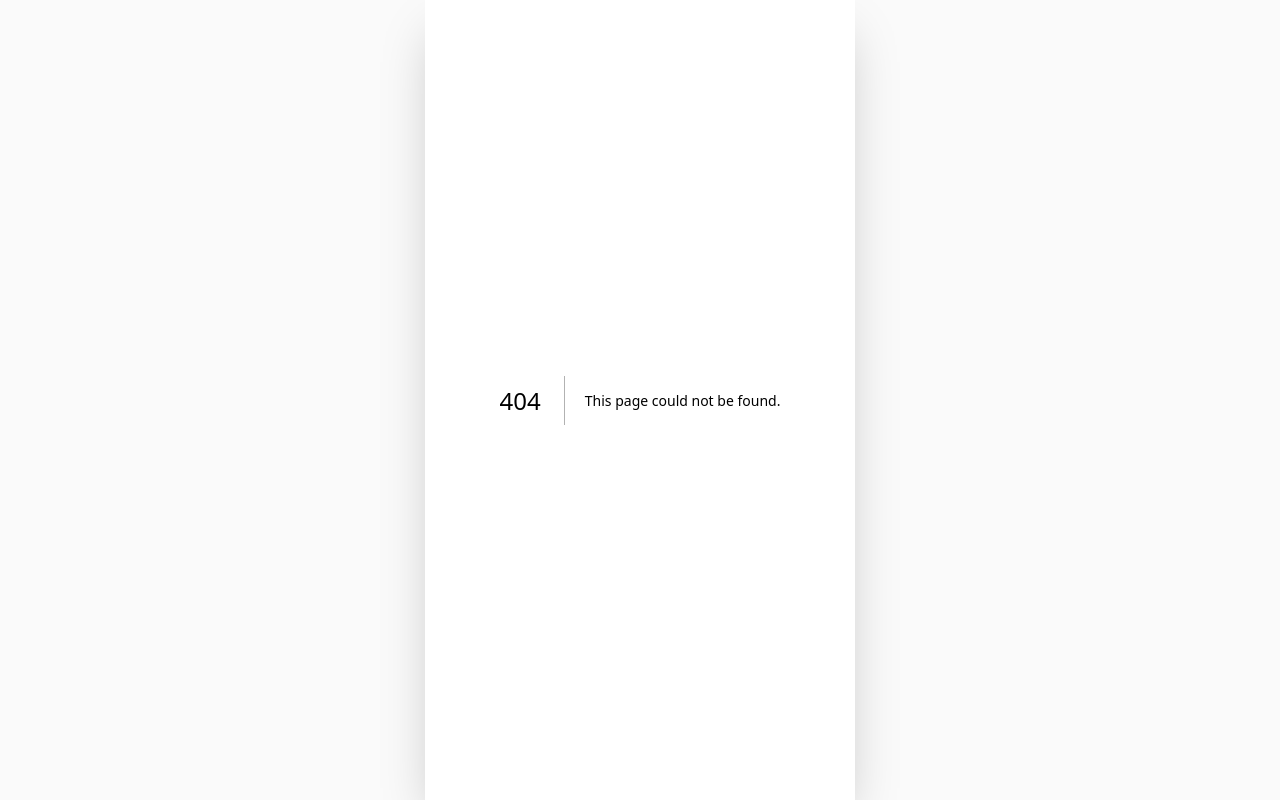
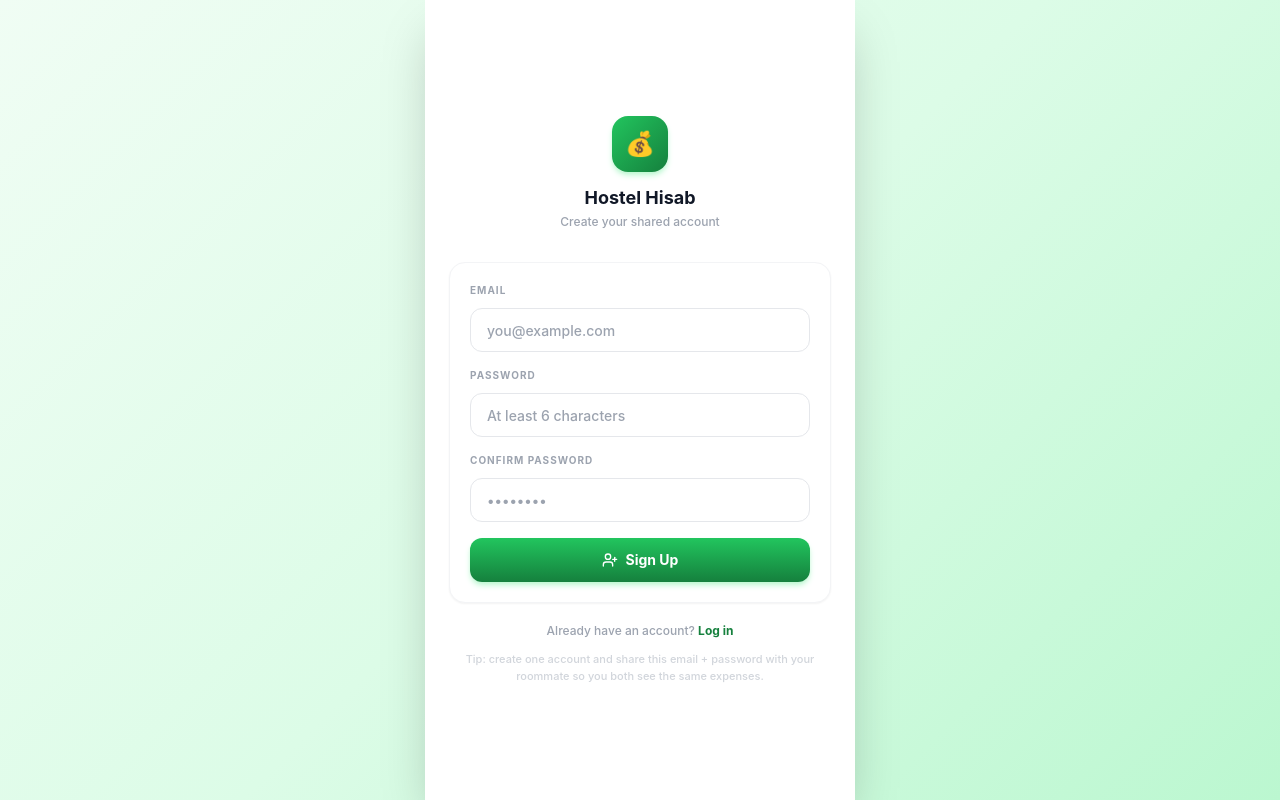
Before and after one commit to junaidshapal/Expense-Management, a Next.js app: page /signup in a window 1280 px wide. Before the commit this address had no page. Built offline with nearby package versions, Linux system fonts and the light colour scheme.

Commit message:
Add login/signup pages and logout button

```diff
--- /dev/null
+++ b/app/login/page.tsx
@@ -0,0 +1,100 @@
+"use client";
+
+import { useState } from "react";
+import { useRouter } from "next/navigation";
+import Link from "next/link";
+import { createClient } from "@/lib/supabase/client";
+import { LogIn, AlertCircle } from "lucide-react";
+
+const inputClass =
+  "w-full h-11 px-4 rounded-xl border border-gray-200 text-sm outline-none bg-white focus:border-green-400 focus:ring-2 focus:ring-green-100 transition-all font-medium";
+const labelClass = "block text-[10px] font-bold text-gray-400 uppercase tracking-widest mb-1.5";
+
+export default function LoginPage() {
+  const router = useRouter();
+  const [email, setEmail] = useState("");
+  const [password, setPassword] = useState("");
+  const [error, setError] = useState("");
+  const [loading, setLoading] = useState(false);
+
+  async function handleSubmit(e: React.FormEvent) {
+    e.preventDefault();
+    setError("");
+    setLoading(true);
+
+    const supabase = createClient();
+    const { error } = await supabase.auth.signInWithPassword({ email, password });
+
+    setLoading(false);
+    if (error) {
+      setError(error.message);
+      return;
+    }
+    router.push("/");
+    router.refresh();
+  }
+
+  return (
+    <div className="flex flex-col min-h-screen items-center justify-center px-6 py-10">
+      <div className="w-full max-w-sm">
+        <div className="flex flex-col items-center mb-8">
+          <div className="w-14 h-14 rounded-2xl bg-gradient-to-br from-green-500 to-green-700 flex items-center justify-center shadow-md shadow-green-200 text-2xl leading-none mb-3">
+            💰
+          </div>
+          <h1 className="text-lg font-bold text-gray-900">Hostel Hisab</h1>
+          <p className="text-xs text-gray-400 font-medium mt-0.5">Log in to your shared account</p>
+        </div>
+
+        <form onSubmit={handleSubmit} className="bg-white rounded-2xl border border-gray-100 shadow-sm p-5 space-y-4">
+          <div className="space-y-1">
+            <label className={labelClass}>Email</label>
+            <input
+              type="email"
+              required
+              autoComplete="email"
+              className={inputClass}
+              value={email}
+              onChange={(e) => setEmail(e.target.value)}
+              placeholder="you@example.com"
+            />
+          </div>
+
+          <div className="space-y-1">
+            <label className={labelClass}>Password</label>
+            <input
+              type="password"
+              required
+              autoComplete="current-password"
+              className={inputClass}
+              value={password}
+              onChange={(e) => setPassword(e.target.value)}
+              placeholder="••••••••"
+            />
+          </div>
+
+          {error && (
+            <p className="text-xs text-red-500 font-medium flex items-center gap-1.5">
+              <AlertCircle className="h-3.5 w-3.5 shrink-0" /> {error}
+            </p>
+          )}
+
+          <button
+            type="submit"
+            disabled={loading}
+            className="w-full h-11 rounded-xl bg-gradient-to-b from-green-500 to-green-700 hover:from-green-600 hover:to-green-800 active:scale-[0.98] text-white font-bold text-sm transition-all shadow-md shadow-green-200 flex items-center justify-center gap-2 disabled:opacity-60"
+          >
+            <LogIn className="h-4 w-4" />
+            {loading ? "Logging in..." : "Log In"}
+          </button>
+        </form>
+
+        <p className="text-center text-xs text-gray-400 font-medium mt-5">
+          Don&apos;t have an account?{" "}
+          <Link href="/signup" className="text-green-700 font-bold hover:underline">
+            Sign up
+          </Link>
+        </p>
+      </div>
+    </div>
+  );
+}
--- /dev/null
+++ b/app/signup/page.tsx
@@ -0,0 +1,158 @@
+"use client";
+
+import { useState } from "react";
+import { useRouter } from "next/navigation";
+import Link from "next/link";
+import { createClient } from "@/lib/supabase/client";
+import { UserPlus, AlertCircle, CheckCircle2 } from "lucide-react";
+
+const inputClass =
+  "w-full h-11 px-4 rounded-xl border border-gray-200 text-sm outline-none bg-white focus:border-green-400 focus:ring-2 focus:ring-green-100 transition-all font-medium";
+const labelClass = "block text-[10px] font-bold text-gray-400 uppercase tracking-widest mb-1.5";
+
+export default function SignupPage() {
+  const router = useRouter();
+  const [email, setEmail] = useState("");
+  const [password, setPassword] = useState("");
+  const [confirmPassword, setConfirmPassword] = useState("");
+  const [error, setError] = useState("");
+  const [loading, setLoading] = useState(false);
+  const [needsConfirmation, setNeedsConfirmation] = useState(false);
+
+  async function handleSubmit(e: React.FormEvent) {
+    e.preventDefault();
+    setError("");
+
+    if (password !== confirmPassword) {
+      setError("Passwords do not match.");
+      return;
+    }
+    if (password.length < 6) {
+      setError("Password must be at least 6 characters.");
+      return;
+    }
+
+    setLoading(true);
+    const supabase = createClient();
+    const { data, error } = await supabase.auth.signUp({ email, password });
+    setLoading(false);
+
+    if (error) {
+      setError(error.message);
+      return;
+    }
+
+    // If email confirmation is required, there's no session yet.
+    if (!data.session) {
+      setNeedsConfirmation(true);
+      return;
+    }
+
+    router.push("/");
+    router.refresh();
+  }
+
+  if (needsConfirmation) {
+    return (
+      <div className="flex flex-col min-h-screen items-center justify-center px-6 py-10">
+        <div className="w-full max-w-sm bg-white rounded-2xl border border-gray-100 shadow-sm p-6 text-center space-y-3">
+          <div className="w-12 h-12 rounded-xl bg-green-100 flex items-center justify-center mx-auto">
+            <CheckCircle2 className="h-6 w-6 text-green-700" />
+          </div>
+          <p className="font-bold text-gray-800 text-sm">Check your email</p>
+          <p className="text-xs text-gray-400 font-medium">
+            We sent a confirmation link to <span className="text-gray-600">{email}</span>. Confirm it, then log in and share the same credentials with your roommate.
+          </p>
+          <Link
+            href="/login"
+            className="inline-block w-full h-11 leading-[44px] rounded-xl bg-gradient-to-b from-green-500 to-green-700 text-white font-bold text-sm shadow-md shadow-green-200"
+          >
+            Go to Login
+          </Link>
+        </div>
+      </div>
+    );
+  }
+
+  return (
+    <div className="flex flex-col min-h-screen items-center justify-center px-6 py-10">
+      <div className="w-full max-w-sm">
+        <div className="flex flex-col items-center mb-8">
+          <div className="w-14 h-14 rounded-2xl bg-gradient-to-br from-green-500 to-green-700 flex items-center justify-center shadow-md shadow-green-200 text-2xl leading-none mb-3">
+            💰
+          </div>
+          <h1 className="text-lg font-bold text-gray-900">Hostel Hisab</h1>
+          <p className="text-xs text-gray-400 font-medium mt-0.5">
+            Create your shared account
+          </p>
+        </div>
+
+        <form onSubmit={handleSubmit} className="bg-white rounded-2xl border border-gray-100 shadow-sm p-5 space-y-4">
+          <div className="space-y-1">
+            <label className={labelClass}>Email</label>
+            <input
+              type="email"
+              required
+              autoComplete="email"
+              className={inputClass}
+              value={email}
+              onChange={(e) => setEmail(e.target.value)}
+              placeholder="you@example.com"
+            />
+          </div>
+
+          <div className="space-y-1">
+            <label className={labelClass}>Password</label>
+            <input
+              type="password"
+              required
+              autoComplete="new-password"
+              className={inputClass}
+              value={password}
+              onChange={(e) => setPassword(e.target.value)}
+              placeholder="At least 6 characters"
+            />
+          </div>
+
+          <div className="space-y-1">
+            <label className={labelClass}>Confirm Password</label>
+            <input
+              type="password"
+              required
+              autoComplete="new-password"
+              className={inputClass}
+              value={confirmPassword}
+              onChange={(e) => setConfirmPassword(e.target.value)}
+              placeholder="••••••••"
+            />
+          </div>
+
+          {error && (
+            <p className="text-xs text-red-500 font-medium flex items-center gap-1.5">
+              <AlertCircle className="h-3.5 w-3.5 shrink-0" /> {error}
+            </p>
+          )}
+
+          <button
+            type="submit"
+            disabled={loading}
+            className="w-full h-11 rounded-xl bg-gradient-to-b from-green-500 to-green-700 hover:from-green-600 hover:to-green-800 active:scale-[0.98] text-white font-bold text-sm transition-all shadow-md shadow-green-200 flex items-center justify-center gap-2 disabled:opacity-60"
+          >
+            <UserPlus className="h-4 w-4" />
+            {loading ? "Creating account..." : "Sign Up"}
+          </button>
+        </form>
+
+        <p className="text-center text-xs text-gray-400 font-medium mt-5">
+          Already have an account?{" "}
+          <Link href="/login" className="text-green-700 font-bold hover:underline">
+            Log in
+          </Link>
+        </p>
+        <p className="text-center text-[11px] text-gray-300 font-medium mt-3 px-4">
+          Tip: create one account and share this email + password with your roommate so you both see the same expenses.
+        </p>
+      </div>
+    </div>
+  );
+}
--- a/components/Navbar.tsx
+++ b/components/Navbar.tsx
@@ -1,7 +1,9 @@
 "use client";
 
-import { Home, PlusCircle, List, Calculator, Settings } from "lucide-react";
+import { useRouter } from "next/navigation";
+import { Home, PlusCircle, List, Calculator, Settings, LogOut } from "lucide-react";
 import { cn } from "@/lib/utils";
+import { createClient } from "@/lib/supabase/client";
 
 type Tab = "dashboard" | "add" | "expenses" | "settlement" | "settings";
 
@@ -19,6 +21,15 @@ const tabs: { id: Tab; label: string; icon: React.ElementType }[] = [
 ];
 
 export default function Navbar({ activeTab, onTabChange }: NavbarProps) {
+  const router = useRouter();
+
+  async function handleLogout() {
+    const supabase = createClient();
+    await supabase.auth.signOut();
+    router.push("/login");
+    router.refresh();
+  }
+
   return (
     <>
       {/* Top header */}
@@ -32,10 +43,13 @@ export default function Navbar({ activeTab, onTabChange }: NavbarProps) {
             <p className="font-bold text-base text-green-800 leading-none tracking-tight">Hostel Hisab</p>
             <p className="text-[10px] text-green-500 mt-0.5 font-medium">Expense Tracker</p>
           </div>
-          <div className="ml-auto flex items-center gap-1.5">
-            <div className="h-2 w-2 rounded-full bg-green-400 animate-pulse" />
-            <span className="text-[10px] text-green-500 font-medium">Live</span>
-          </div>
+          <button
+            onClick={handleLogout}
+            className="ml-auto flex items-center gap-1.5 text-gray-400 hover:text-red-500 transition-colors p-1.5 -m-1.5 rounded-lg"
+            title="Log out"
+          >
+            <LogOut className="h-4 w-4" />
+          </button>
         </div>
       </header>
 
```
